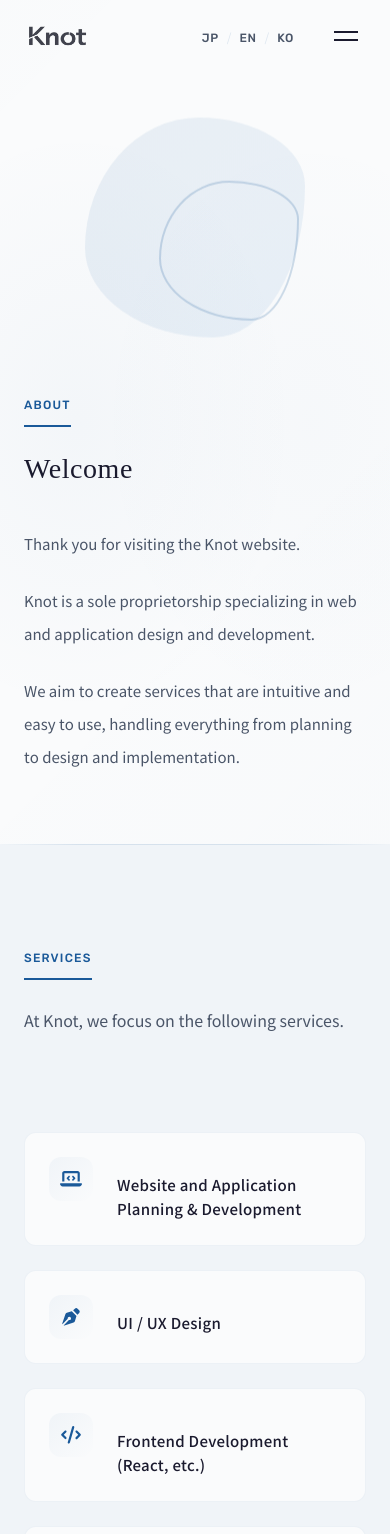
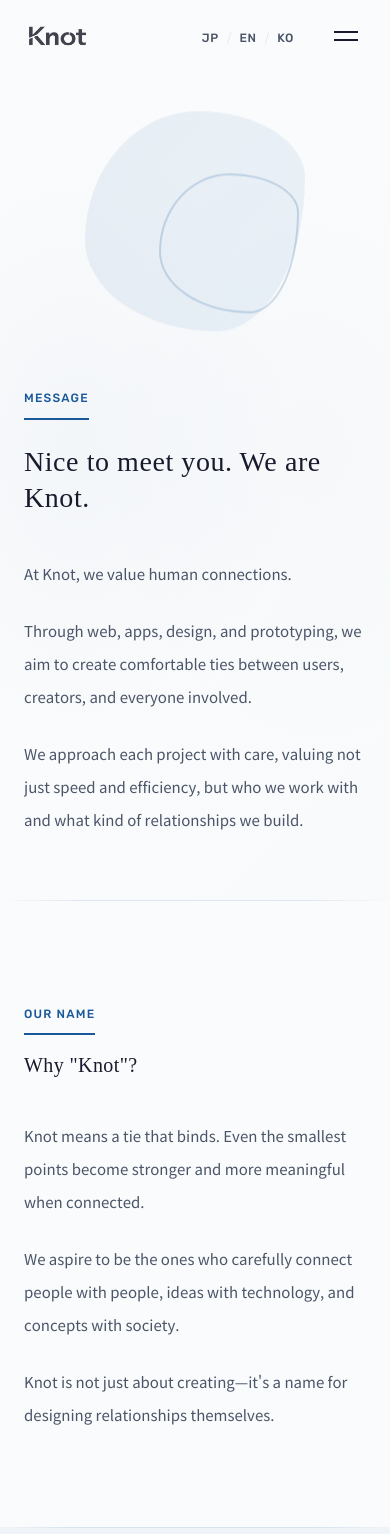
Before and after one commit to Knot-works/Knot-landing, a React (Vite) app: page / in a window 390 px wide. Shown: the top 1534 px of the page. Built offline with nearby package versions, Linux system fonts and the light colour scheme.

Commit message:
Add Philosophy section and update Greeting content

```diff
--- a/src/App.tsx
+++ b/src/App.tsx
@@ -1,6 +1,7 @@
 import { Header } from './components/Header'
 import { Footer } from './components/Footer'
 import { Greeting } from './sections/Greeting'
+import { Philosophy } from './sections/Philosophy'
 import { Services } from './sections/Services'
 import { Works } from './sections/Works'
 import { CompanyInfo } from './sections/CompanyInfo'
@@ -11,6 +12,7 @@ function App() {
       <Header />
       <main>
         <Greeting />
+        <Philosophy />
         <Services />
         <Works />
         <CompanyInfo />
--- a/src/i18n/locales/en.json
+++ b/src/i18n/locales/en.json
@@ -6,11 +6,18 @@
     "company": "Company"
   },
   "greeting": {
-    "label": "About",
-    "subtitle": "Welcome",
-    "text1": "Thank you for visiting the Knot website.",
-    "text2": "Knot is a sole proprietorship specializing in web and application design and development.",
-    "text3": "We aim to create services that are intuitive and easy to use, handling everything from planning to design and implementation."
+    "label": "Message",
+    "subtitle": "Nice to meet you. We are Knot.",
+    "text1": "At Knot, we value human connections.",
+    "text2": "Through web, apps, design, and prototyping, we aim to create comfortable ties between users, creators, and everyone involved.",
+    "text3": "We approach each project with care, valuing not just speed and efficiency, but who we work with and what kind of relationships we build."
+  },
+  "philosophy": {
+    "label": "Our Name",
+    "title": "Why \"Knot\"?",
+    "text1": "Knot means a tie that binds. Even the smallest points become stronger and more meaningful when connected.",
+    "text2": "We aspire to be the ones who carefully connect people with people, ideas with technology, and concepts with society.",
+    "text3": "Knot is not just about creating—it's a name for designing relationships themselves."
   },
   "services": {
     "label": "Services",
--- a/src/i18n/locales/ja.json
+++ b/src/i18n/locales/ja.json
@@ -6,11 +6,18 @@
     "company": "会社情報"
   },
   "greeting": {
-    "label": "ご挨拶",
-    "subtitle": "みなさまへ",
-    "text1": "KnotのWebサイトをご覧いただき、ありがとうございます。",
-    "text2": "Knotは、Web・アプリケーションのデザインおよび開発を行う個人事業です。",
-    "text3": "ユーザーにとって分かりやすく、使いやすいサービスを目指し、企画からデザイン、実装まで一貫して対応しています。"
+    "label": "Message",
+    "subtitle": "はじめまして、Knotです。",
+    "text1": "Knotは、人とのかかわりを大切にしています。",
+    "text2": "Webやアプリ、デザインやプロトタイピングを通して、使う人・つくる人・関わる人、すべての間に心地よい「結び目」をつくることを目指しています。",
+    "text3": "速さや効率だけではなく、「誰と、どんな関係をつくるのか」を大切にしながら、一つひとつの仕事に向き合っていきます。"
+  },
+  "philosophy": {
+    "label": "Our Name",
+    "title": "Why \"Knot\"?",
+    "text1": "Knot（ノット）は、「結び目」を意味する言葉です。ひとつひとつは小さな点でも、結ばれることで強くなり、意味を持つ。",
+    "text2": "私たちは、人と人、想いと技術、アイデアと社会を丁寧につないでいく存在でありたいと考えています。",
+    "text3": "Knotは、ただつくるだけでなく、関係性そのものをデザインするための名前です。"
   },
   "services": {
     "label": "私たちの仕事",
--- a/src/i18n/locales/ko.json
+++ b/src/i18n/locales/ko.json
@@ -6,11 +6,18 @@
     "company": "회사 정보"
   },
   "greeting": {
-    "label": "소개",
-    "subtitle": "환영합니다",
-    "text1": "Knot 웹사이트를 방문해 주셔서 감사합니다.",
-    "text2": "Knot은 웹 및 애플리케이션 디자인과 개발을 전문으로 하는 개인 사업입니다.",
-    "text3": "사용자에게 직관적이고 사용하기 쉬운 서비스를 목표로, 기획부터 디자인, 구현까지 일관되게 대응하고 있습니다."
+    "label": "Message",
+    "subtitle": "안녕하세요, Knot입니다.",
+    "text1": "Knot은 사람과의 관계를 소중히 여깁니다.",
+    "text2": "웹, 앱, 디자인, 프로토타이핑을 통해 사용하는 사람, 만드는 사람, 관여하는 모든 사람 사이에 편안한 '매듭'을 만드는 것을 목표로 합니다.",
+    "text3": "속도와 효율만이 아니라, '누구와, 어떤 관계를 만들 것인가'를 소중히 여기며 하나하나의 일에 임합니다."
+  },
+  "philosophy": {
+    "label": "Our Name",
+    "title": "왜 \"Knot\"인가?",
+    "text1": "Knot(노트)은 '매듭'을 의미하는 단어입니다. 하나하나는 작은 점이라도, 묶이면 강해지고 의미를 갖게 됩니다.",
+    "text2": "우리는 사람과 사람, 생각과 기술, 아이디어와 사회를 정성껏 연결하는 존재가 되고자 합니다.",
+    "text3": "Knot은 단순히 만드는 것이 아니라, 관계 그 자체를 디자인하기 위한 이름입니다."
   },
   "services": {
     "label": "서비스",
@@ -27,6 +34,11 @@
     "description": "지금까지 진행한 사업・프로젝트",
     "viewMore": "자세히 보기",
     "projects": {
+      "mogu": {
+        "name": "mogu",
+        "description": "AI와의 대화로 오늘의 식단을 바로 정하는 식단 추천 앱",
+        "award": "기이쿠 CAMP 최우수상"
+      },
       "dear": {
         "name": "Dear",
         "description": "장거리 연애 중인 커플을 위한 편지 앱"
--- /dev/null
+++ b/src/sections/Philosophy.module.css
@@ -0,0 +1,73 @@
+.philosophy {
+  padding: var(--space-3xl) 0;
+  background: var(--color-bg);
+  position: relative;
+}
+
+.philosophy::before {
+  content: '';
+  position: absolute;
+  top: 0;
+  left: 0;
+  right: 0;
+  height: 1px;
+  background: linear-gradient(
+    90deg,
+    transparent 0%,
+    var(--color-border) 20%,
+    var(--color-border) 80%,
+    transparent 100%
+  );
+}
+
+.container {
+  max-width: 720px;
+  margin: 0 auto;
+  padding: 0 var(--space-lg);
+}
+
+.header {
+  margin-bottom: var(--space-lg);
+}
+
+.label {
+  display: inline-block;
+  font-family: var(--font-accent);
+  font-size: 0.75rem;
+  font-weight: 500;
+  letter-spacing: 0.1em;
+  text-transform: uppercase;
+  color: var(--color-primary);
+  margin-bottom: var(--space-sm);
+  padding-bottom: var(--space-xs);
+  border-bottom: 2px solid var(--color-primary);
+}
+
+.title {
+  font-size: clamp(1.25rem, 3vw, 1.5rem);
+  color: var(--color-text);
+  line-height: 1.4;
+}
+
+.content {
+  display: flex;
+  flex-direction: column;
+  gap: var(--space-md);
+}
+
+.content p {
+  color: var(--color-text-light);
+  line-height: 2.2;
+  font-size: 0.9375rem;
+}
+
+/* Responsive */
+@media (max-width: 768px) {
+  .philosophy {
+    padding: var(--space-2xl) 0;
+  }
+
+  .container {
+    padding: 0 var(--space-md);
+  }
+}
--- /dev/null
+++ b/src/sections/Philosophy.tsx
@@ -0,0 +1,26 @@
+import { useTranslation } from 'react-i18next'
+import { ScrollReveal } from '../components/ScrollReveal'
+import { TextGenerate } from '../components/TextGenerate'
+import styles from './Philosophy.module.css'
+
+export function Philosophy() {
+  const { t } = useTranslation()
+
+  return (
+    <section id="philosophy" className={styles.philosophy}>
+      <div className={styles.container}>
+        <ScrollReveal>
+          <div className={styles.header}>
+            <span className={styles.label}>{t('philosophy.label')}</span>
+            <h2 className={styles.title}>{t('philosophy.title')}</h2>
+          </div>
+        </ScrollReveal>
+        <div className={styles.content}>
+          <TextGenerate text={t('philosophy.text1')} delay={100} />
+          <TextGenerate text={t('philosophy.text2')} delay={200} />
+          <TextGenerate text={t('philosophy.text3')} delay={300} />
+        </div>
+      </div>
+    </section>
+  )
+}
```
